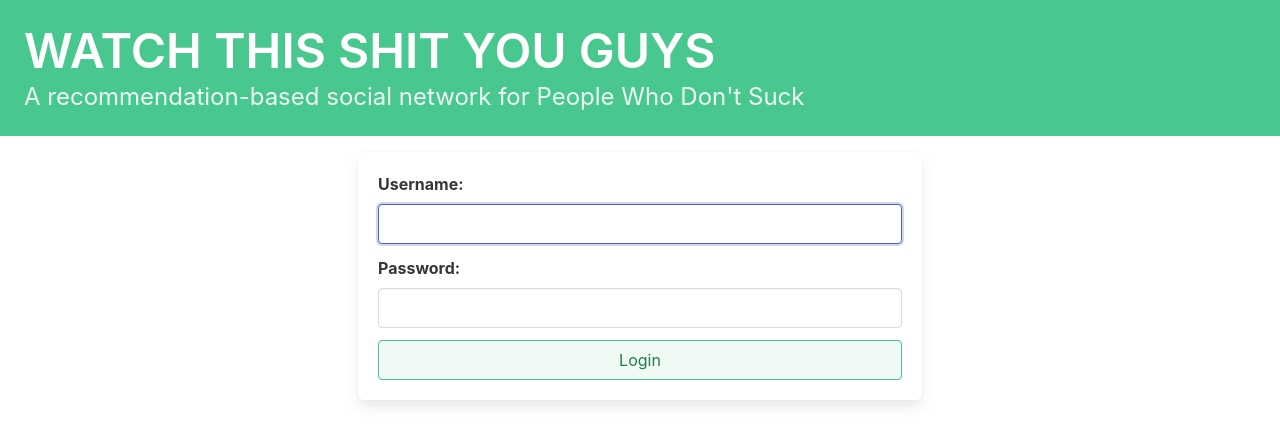
After one commit to sarahelizabeth/watch-this-shit, a Django app: page /accounts/login/ in a window 1280 px wide. The commit adds this page. Shown: the top 445 px of the page. Run offline with Django 3.2, Linux system fonts and the light colour scheme; some libraries are stand-ins or nearby versions.

Commit message:
added login view

```diff
--- a/requirements.txt
+++ b/requirements.txt
@@ -1,7 +1,10 @@
 asgiref==3.7.2
+Brotli==1.0.9
 dj-database-url==2.0.0
 Django==3.2.19
 django-on-heroku==1.1.2
+django-widget-tweaks==1.4.12
+gunicorn==20.1.0
 psycopg2-binary==2.9.6
 pytz==2023.3
 sqlparse==0.4.4
--- a/social/urls.py
+++ b/social/urls.py
@@ -15,8 +15,12 @@ Including another URLconf
 """
 from django.contrib import admin
 from django.urls import path, include
+from django.contrib.auth import views
 
 urlpatterns = [
     path('admin/', admin.site.urls),
     path('', include('watchthisshit.urls')),
+    path("accounts/", include("django.contrib.auth.urls")),
+    # path('accounts/login/', views.LoginView.as_view(), name='login'),
+    # path('accounts/logout/', views.LogoutView.as_view(next_page='/'), name='logout'),
 ]
--- a/watchthisshit/admin.py
+++ b/watchthisshit/admin.py
@@ -8,7 +8,7 @@ class ProfileInline(admin.StackedInline):
 class UserAdmin(admin.ModelAdmin):
     model = User
     # Only display the "username" field
-    fields = ["username"]
+    fields = ["username", "password"]
     inlines = [ProfileInline]
 
 admin.site.unregister(User)
--- /dev/null
+++ b/watchthisshit/templates/registration/login.html
@@ -0,0 +1,53 @@
+<!-- watchthisshit/templates/registration/login.html -->
+
+{% extends "base.html" %}
+{% load widget_tweaks %}
+
+{% block content %}
+
+
+<div class="column is-half is-offset-one-quarter">
+  <form method="POST" action="" class="box">
+    {% csrf_token %}
+
+    <div class="field">
+      <label for="" class="label">{{ form.username.label_tag }}</label>
+      <div class="control has-icons-left">
+        {{ form.username|add_class:'input'}}
+        {% comment %}
+        <input type="text" placeholder="e.g. danny" class="input" required>
+        <span class="icon is-small is-left">
+          <i class="fa fa-envelope"></i>
+        </span>
+        {% endcomment %}
+      </div>
+    </div>
+    <div class="field">
+      <label for="" class="label">{{ form.password.label_tag }}</label>
+      <div class="control has-icons-left">
+        {{ form.password|add_class:'input' }}
+        {% comment %}
+        <input type="password" placeholder="*******" class="input" required>
+        <span class="icon is-small is-left">
+          <i class="fa fa-lock"></i>
+        </span>
+        {% endcomment %}
+      </div>
+    </div>
+    {% comment %}
+    <div class="field">
+      <label for="" class="checkbox">
+        <input type="checkbox">
+        Remember me
+      </label>
+    </div>
+    {% endcomment %}
+    <div class="field">
+      <button type="submit" value="Login" class="button is-success is-light is-outlined is-fullwidth">
+        Login
+      </button>
+    </div>
+  </form>
+</div>
+
+{% endblock content %}
--- a/watchthisshit/urls.py
+++ b/watchthisshit/urls.py
@@ -1,10 +1,11 @@
-from django.urls import path
+from django.urls import path, include
 from .views import dashboard, profile_list, profile
 
 app_name = "watchthisshit"
 
 urlpatterns = [
     path("", dashboard, name="dashboard"),
+    # path("accounts/", include("django.contrib.auth.urls")),
     path("profile_list/", profile_list, name="profile_list"),
     path("profile/<int:pk>", profile, name="profile"),
 ]
```
Also changed, not shown: social/settings.py (+5 -16 lines), watchthisshit/templates/watchthisshit/dashboard.html (+10 -0 lines), db.sqlite3.
